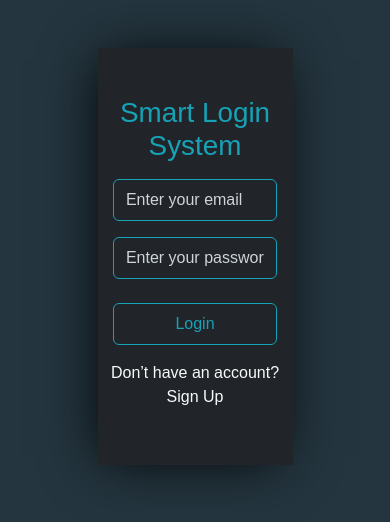
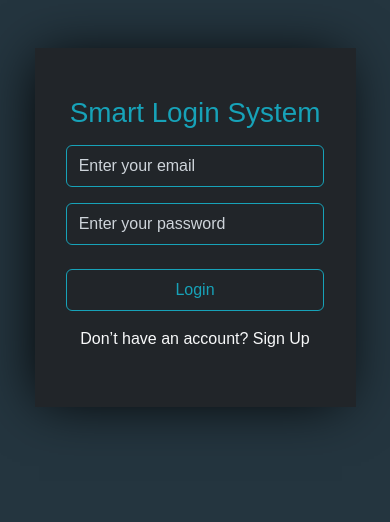
Before and after one commit to MostafaKhaled14/Login-System-task, a plain HTML site: page index.html in a window 390 px wide. Drawn offline with Linux system fonts and the light colour scheme.

Commit message:
respons commit

```diff
--- a/index.html
+++ b/index.html
@@ -41,9 +41,9 @@
             </main>
         </div>
 
-        <div id="allSign" class="all">
-            <div id="login" class="d-flex justify-content-center mt-5">
-                <div class="login w-50 bg-therd pb-2">
+        <div id="allSign" class="all row justify-content-center">
+            <div id="login" class="d-flex justify-content-center mt-5 col-10 col-md-8">
+                <div class="login bg-therd pb-2">
                     <h1 class="text-center mt-5 text-main">Smart Login System</h1>
                     <form class="text-center row justify-content-center">
                         <input
@@ -69,8 +69,8 @@
                     </form>
                 </div>
             </div>
-            <div id="SignUp" class="d-flex justify-content-center mt-5 d-none">
-                <div class="login w-50 bg-therd pb-2">
+            <div id="SignUp" class="d-flex justify-content-center mt-5 d-none col-10 col-md-8">
+                <div class="login bg-therd pb-2">
                     <h1 class="text-center mt-5 text-main">Smart Login System</h1>
                     <form class="text-center row justify-content-center">
                         <input
```
